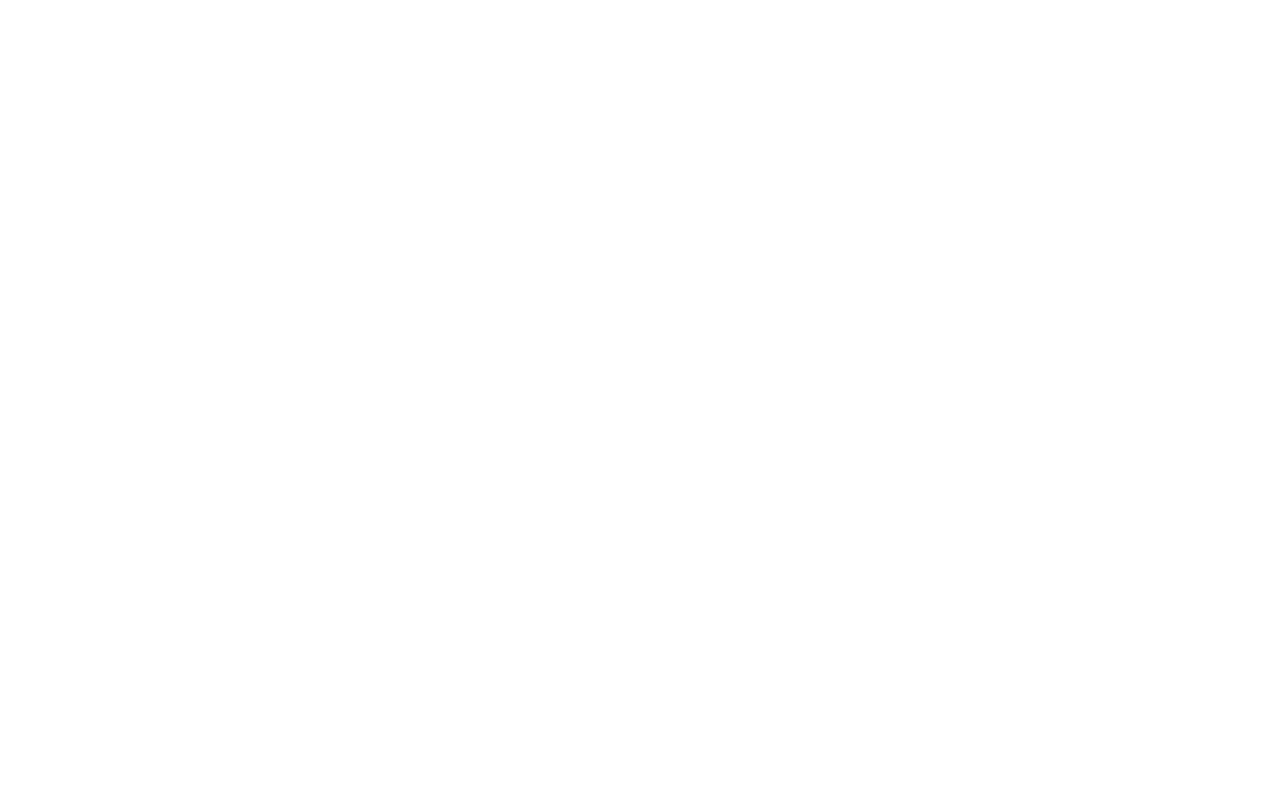
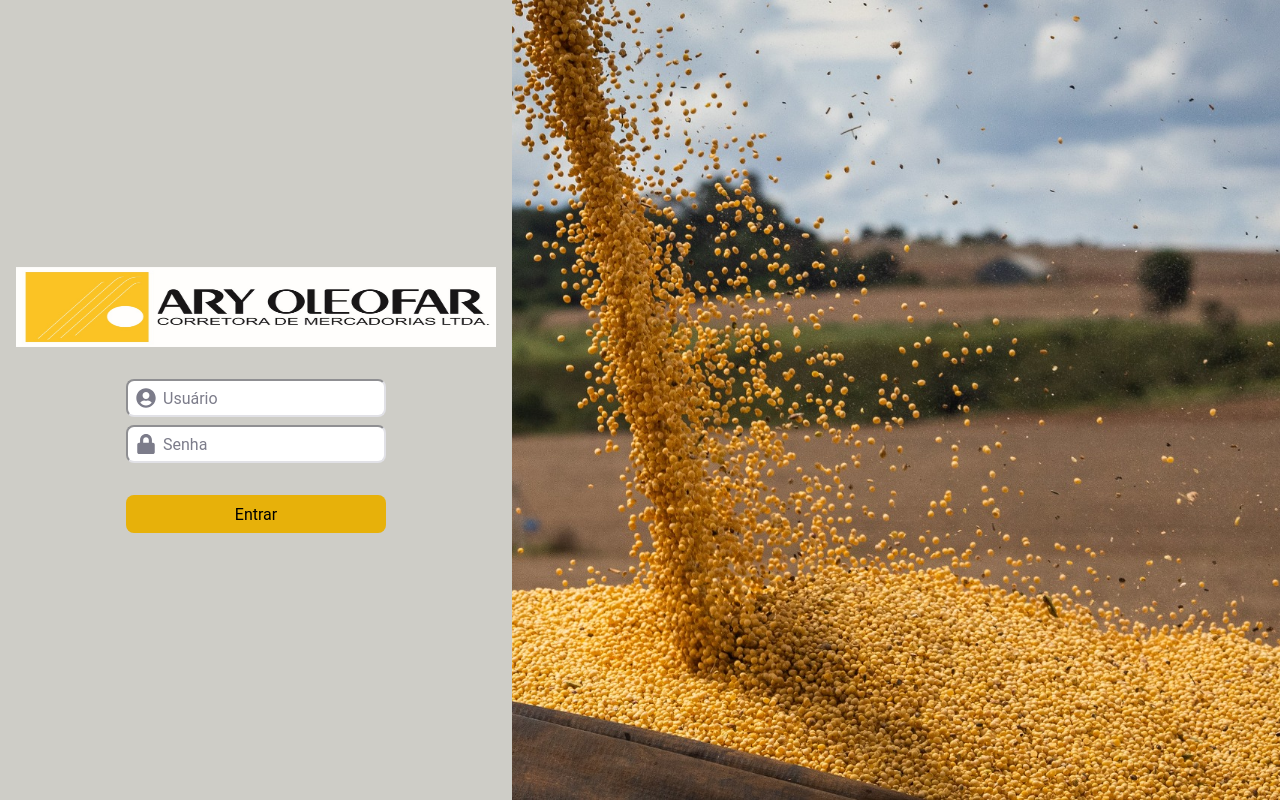
Before and after one commit to casinfo/sis_ary_frontend, a React (Vite) app: page / in a window 1280 px wide. Built offline with nearby package versions, Linux system fonts and the light colour scheme.

Commit message:
Atualização rotas de login

```diff
--- a/src/Router.tsx
+++ b/src/Router.tsx
@@ -6,8 +6,9 @@
 export function Router() {
   return (
     <Routes>
-      <Route path="/" element={<Home />} />
+      <Route path="/" element={<Login />} />
       <Route path="/login" element={<Login />} />
+      <Route path="/dashboard" element={<Home/>} />
       <Route
         path="/profile"
         element={
--- a/src/pages/Login/index.tsx
+++ b/src/pages/Login/index.tsx
@@ -78,7 +78,7 @@
 
       if (loginSuccess) {
         toast.success("Login bem-sucedido!");
-        navigate("/");
+        navigate("/dashboard");
       } else {
         toast.error("Usuário ou senha incorretos.");
       }
```
